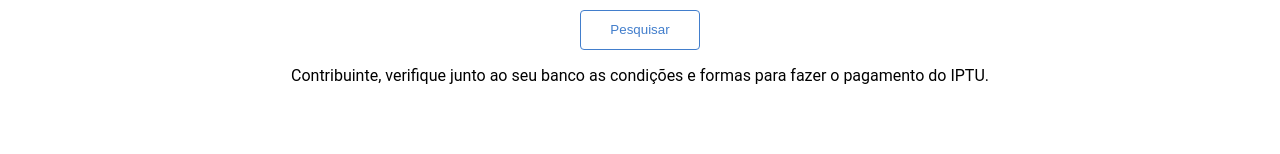
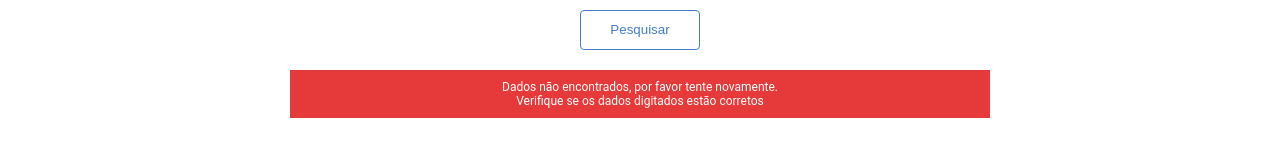
Before and after one commit to tcc-puc/site-prefeitura, a Next.js app: page /iptu in a window 1280 px wide. Both pictures are taken after typing "Sample" into the empty fields and a click on the button "Pesquisar". Shown: the part 633-787 px from the top of the page. Built offline with nearby package versions, Linux system fonts and the light colour scheme; no server answers.

Commit message:
Adicionado componente de erro

```diff
--- /dev/null
+++ b/components/error/index.jsx
@@ -0,0 +1,15 @@
+import "./style.scss"
+
+export default function Error(data) {
+
+  const info = data["content"]
+
+    return (
+      <>
+        <div className="error">
+          <p>{info.message}</p>
+          <p>{info.detail}</p>
+        </div>
+      </>
+    )
+  }
--- /dev/null
+++ b/components/error/style.scss
@@ -0,0 +1,16 @@
+.error {
+    width: 100%;
+    display: block;
+    text-align: center;
+    padding: 10px 0;
+    background-color: #e63a3a;
+    color: #fff;
+    margin: 20px;
+    max-width: 700px;
+
+
+    p {
+        font-size: 12px;
+        margin: 0;
+    }
+}
--- a/pages/api/iptu/[id].js
+++ b/pages/api/iptu/[id].js
@@ -1,6 +1,6 @@
 const mock = [
     {
-        "id": 12345,
+        "id": 1234,
         "inscricao": "0000180434",
         "codigoLogradouro": "039748",
         "tributo": "IPTU Territorial",
@@ -101,7 +101,7 @@ export default function handler(req, res) {
         return res.status(404).json({
             "error": "search-0001",
             "message": "Dados nāo encontrados, por favor tente novamente.",
-            "detail": "Garanta que os dados digitados estāo corretos",
+            "detail": "Verifique se os dados digitados estāo corretos",
             "help": ""
         })
     }
--- a/pages/iptu.js
+++ b/pages/iptu.js
@@ -7,12 +7,15 @@ import Footer from '../components/footer'
 import Services from '../components/services'
 import Boleto from '../components/boleto'
 import Loader from '../components/loader'
+import Error from '../components/error'
 
 export default function Home() {
 
   const [boleto, setBoleto] = useState(false);
   const [loading, setLoading] = useState(false);
+  const [error, setError] = useState(false);
   const [data, setData] = useState({});
+  const [errorData, setErrorData] = useState({});
 
   const handleSubmit = (e) => {
 
@@ -22,6 +25,7 @@ export default function Home() {
 
     setBoleto(false)
     setLoading(true)
+    setError(false)
 
     setTimeout(()=> {
 
@@ -34,8 +38,10 @@ export default function Home() {
         if (!res.error) {
           setData(res)
           setBoleto(true)
+        } else {
+          setError(true)
+          setErrorData(res)
         }
-
 
       }).catch(function() {
         console.log("error");
@@ -67,6 +73,7 @@ export default function Home() {
             </form>
 
             {loading && <Loader /> }
+            {error && <Error content={errorData} /> }
 
             { boleto && <Boleto content={data} /> }
 
@@ -144,6 +151,13 @@ export default function Home() {
         .description {
           line-height: 1.5;
           font-size: 1.5rem;
+        }
+
+        form {
+          max-width: 600px;
+          display: block;
+          width: 100%;
+          text-align: center;
         }
 
         .field {
```
